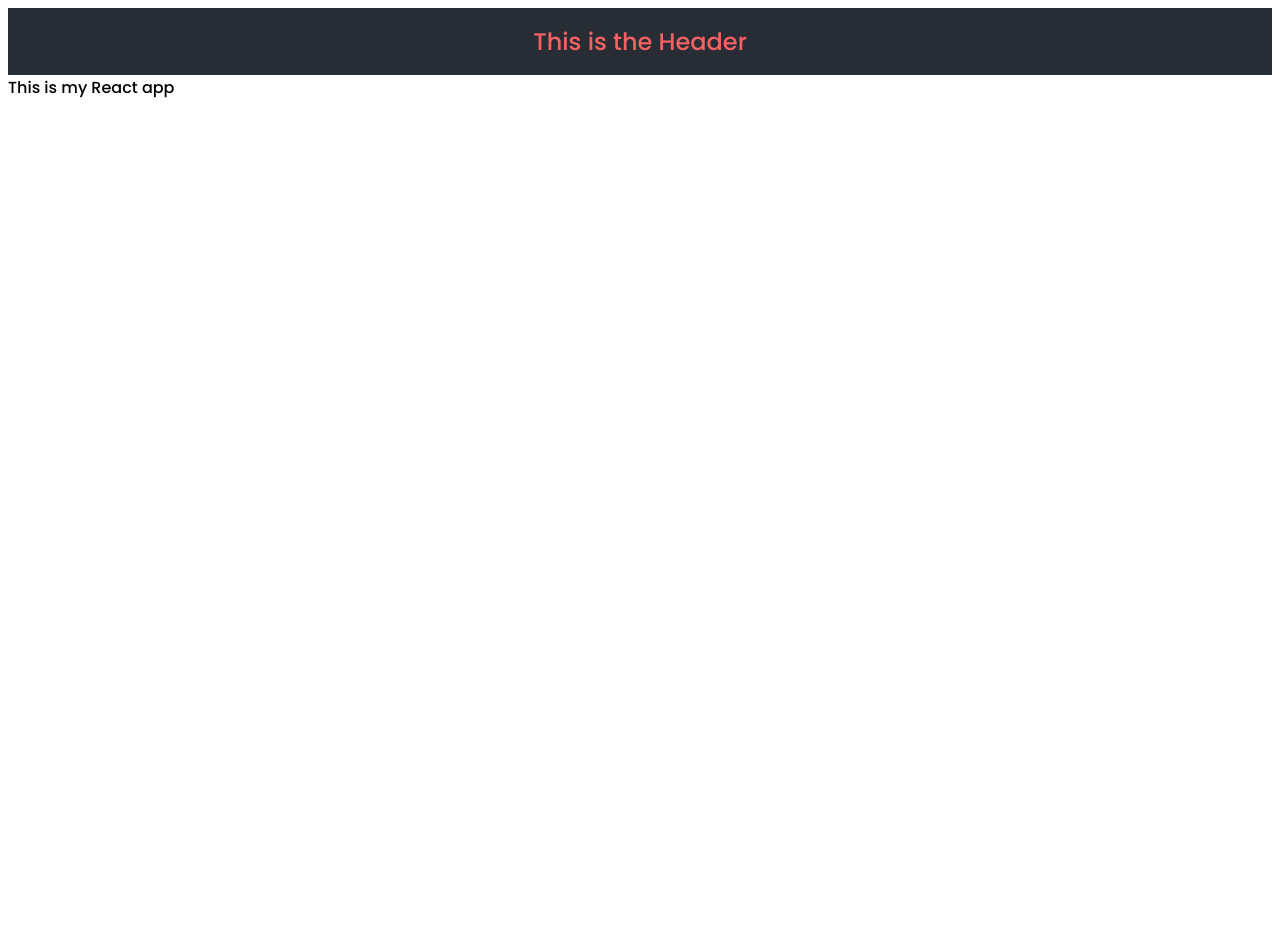
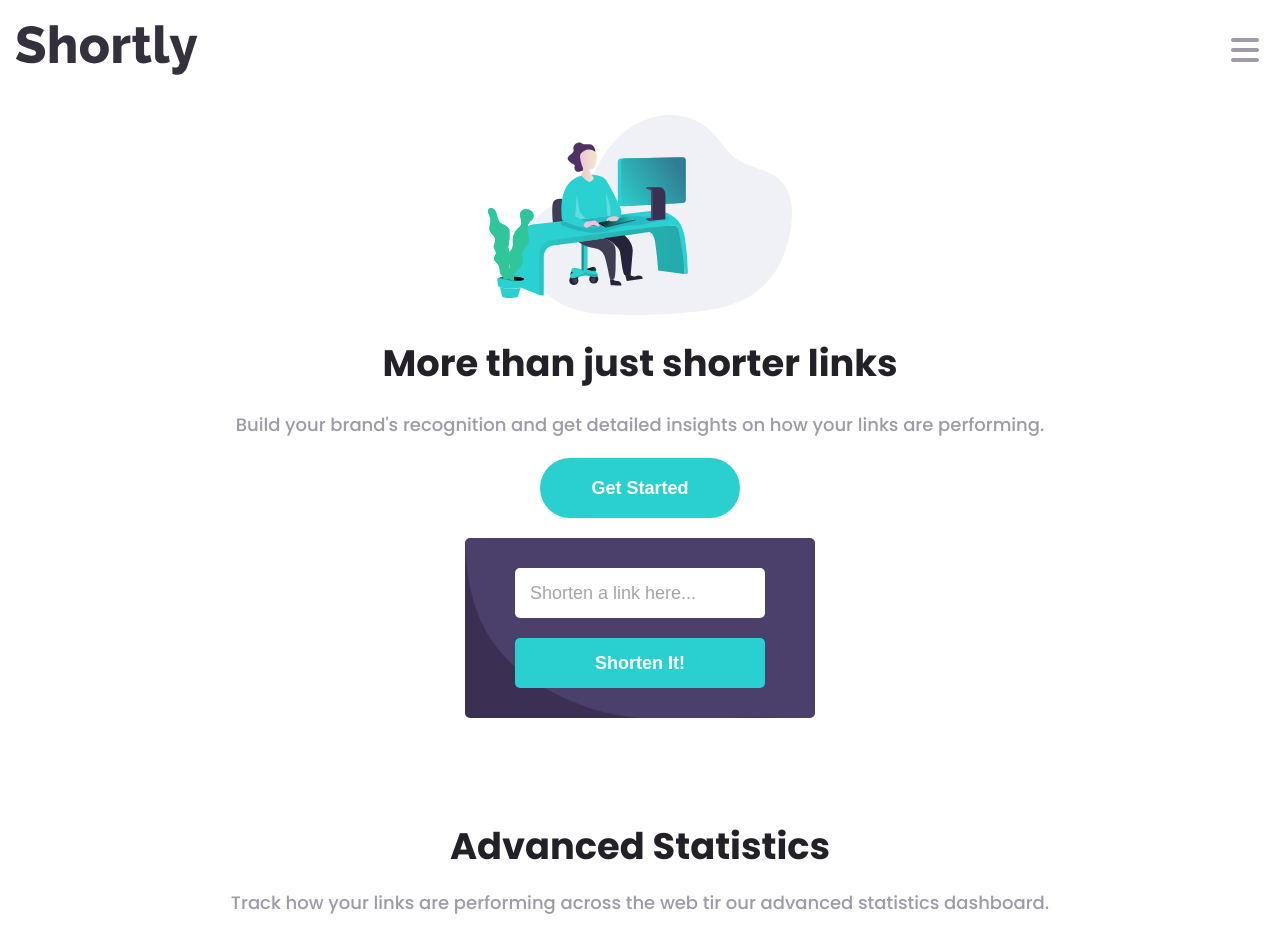
Before and after one commit to sean365-bit/Shortly-App, a React (Vite) app: page / in a window 1280 px wide. Shown: the top 952 px of the page. Before the commit the page ends 800 px from the top, so only its background shows below. Built offline with nearby package versions, Linux system fonts and the light colour scheme.

Commit message:
add link box

```diff
--- a/src/App.tsx
+++ b/src/App.tsx
@@ -1,11 +1,14 @@
 import "./styles/_main.scss";
 import Header from "./components/Header";
+import Body from "./components/Body";
+import Stats from "./components/Stats";
 
 function App() {
   return (
     <>
       <Header />
-      <div>This is my React app</div>
+      <Body />
+      <Stats />
     </>
   );
 }
--- /dev/null
+++ b/src/components/Body.scss
@@ -0,0 +1,40 @@
+@use "../styles/main" as *;
+
+main {
+  display: flex;
+  flex-direction: column;
+  justify-content: center;
+  align-items: center;
+  gap: 20px;
+}
+
+.main_logo {
+  height: 200px;
+  width: auto;
+}
+
+.body_tittle {
+  font-weight: 700;
+  font-size: 2.3rem;
+  text-align: center;
+  color: $very-dark-violet;
+}
+
+.body_prgh {
+  text-align: center;
+  color: $grayish-violet;
+}
+
+.get_button {
+  height: 60px;
+  width: 200px;
+
+  background: $cyan;
+  color: white;
+  font-size: 18px;
+  font-weight: 700;
+
+  border-radius: 35px;
+
+  border: none;
+}
--- /dev/null
+++ b/src/components/Body.tsx
@@ -0,0 +1,23 @@
+import ShortBox from "./ShortBox";
+import "./Body.scss";
+import mainLogo from "../assets/illustration-working.svg";
+
+function Body() {
+  return (
+    <main>
+      <img src={mainLogo} alt="logo" className="main_logo" />
+      <p className="body_tittle">More than just shorter links</p>
+
+      <p className="body_prgh">
+        Build your brand's recognition and get detailed insights on how your
+        links are performing.
+      </p>
+
+      <button className="get_button">Get Started</button>
+
+      <ShortBox />
+    </main>
+  );
+}
+
+export default Body;
--- a/src/components/Header.scss
+++ b/src/components/Header.scss
@@ -1,11 +1,28 @@
-@use "../styles/main" as *; // or "main" if using aliases
+@use "../styles/main" as *;
 
+.header {
+  height: 100px;
+  width: auto;
 
-// Header.scss
-.header {
-  background-color: #282c34;
-  color: $red;
-  padding: 1rem;
-  text-align: center;
-  font-size: 1.5rem;
+  display: flex;
+  justify-content: space-between;
+  align-items: center;
+  padding-left: 15px;
+  padding-right: 15px;
+
+  margin-bottom: 15px;
 }
+
+.app_logo {
+  height: 50px;
+  width: auto;
+}
+
+.hamburguer {
+  height: 40px;
+  width: 40px;
+
+  &:hover {
+    cursor: pointer;
+  }
+}
--- a/src/components/Header.tsx
+++ b/src/components/Header.tsx
@@ -1,9 +1,21 @@
 import "./Header.scss";
+import appLogo from "../assets/logo.svg";
 
 function Header() {
   return (
     <header className="header">
-      <div>This is the Header</div>
+      <img src={appLogo} alt="logo" className="app_logo" />
+
+      <svg
+        xmlns="http://www.w3.org/2000/svg"
+        viewBox="0 0 640 640"
+        className="hamburguer"
+      >
+        <path
+          fill="#9e9aa7"
+          d="M96 160C96 142.3 110.3 128 128 128L512 128C529.7 128 544 142.3 544 160C544 177.7 529.7 192 512 192L128 192C110.3 192 96 177.7 96 160zM96 320C96 302.3 110.3 288 128 288L512 288C529.7 288 544 302.3 544 320C544 337.7 529.7 352 512 352L128 352C110.3 352 96 337.7 96 320zM544 480C544 497.7 529.7 512 512 512L128 512C110.3 512 96 497.7 96 480C96 462.3 110.3 448 128 448L512 448C529.7 448 544 462.3 544 480z"
+        />
+      </svg>
     </header>
   );
 }
--- /dev/null
+++ b/src/components/ShortBox.scss
@@ -0,0 +1,54 @@
+@use "../styles/main" as *;
+
+.short_box {
+  width: 350px;
+  height: 180px;
+  border-radius: 5px;
+
+  margin-bottom: 100px; //
+
+  background-image: url("../assets/bg-shorten-mobile.svg");
+  background-color: $dark-Violet;
+  background-repeat: no-repeat, repeat;
+  background-position: center;
+  background-size: cover;
+}
+
+form {
+  height: 100%;
+
+  display: flex;
+  flex-direction: column;
+
+  justify-content: center;
+  align-items: center;
+  gap: 20px;
+}
+
+.input_field,
+.input_button {
+  height: 50px;
+  width: 250px;
+  border-radius: 5px;
+}
+
+.input_field {
+  font-size: 18px;
+  font-weight: 500;
+  padding-left: 15px;
+  border: none;
+}
+
+input::placeholder {
+  color: gray;
+  opacity: 0.7;
+}
+
+.input_button {
+  background: $cyan;
+  color: white;
+  font-size: 18px;
+  font-weight: 700;
+
+  border: none;
+}
--- /dev/null
+++ b/src/components/ShortBox.tsx
@@ -0,0 +1,24 @@
+import "./ShortBox.scss";
+
+function ShortBox() {
+  return (
+    <section className="short_box">
+      <form>
+        <input
+          type="text"
+          name="shortLink"
+          className="input_field"
+          placeholder="Shorten a link here..."
+        />
+
+        <input
+          type="submit"
+          value="Shorten It!"
+          className="input_button"
+        ></input>
+      </form>
+    </section>
+  );
+}
+
+export default ShortBox;
--- /dev/null
+++ b/src/components/Stats.scss
@@ -0,0 +1,26 @@
+@use "../styles/main" as *;
+
+.stats {
+  //   border: 3px solid green;
+
+  display: flex;
+  flex-direction: column;
+  align-items: center;
+  justify-content: center;
+
+  margin-bottom: 100px; //
+}
+
+.stats_heading {
+  font-weight: 700;
+  font-size: 2.3rem;
+  text-align: center;
+  color: $very-dark-violet;
+
+  margin-bottom: 15px;
+}
+
+.stats_prgh {
+  text-align: center;
+  color: $grayish-violet;
+}
--- /dev/null
+++ b/src/components/Stats.tsx
@@ -0,0 +1,15 @@
+import "./Stats.scss";
+
+function Stats() {
+  return (
+    <section className="stats">
+      <p className="stats_heading">Advanced Statistics</p>
+      <p className="stats_prgh">
+        Track how your links are performing across the web tir our advanced
+        statistics dashboard.
+      </p>
+    </section>
+  );
+}
+
+export default Stats;
--- a/src/styles/_main.scss
+++ b/src/styles/_main.scss
@@ -10,8 +10,15 @@ $grayish-violet: hsl(257, 7%, 63%);
 $very-dark-blue: hsl(255, 11%, 22%);
 $very-dark-violet: hsl(260, 8%, 14%);
 
+* {
+  margin: 0;
+  padding: 0;
+  box-sizing: border-box;
+}
+
 body {
   font-family: "Poppins", sans-serif;
   font-weight: 500;
   font-style: normal;
+  font-size: 18px;
 }
--- a/vite.config.ts
+++ b/vite.config.ts
@@ -5,4 +5,8 @@ import react from "@vitejs/plugin-react";
 export default defineConfig({
   plugins: [react()],
   base: "/Shortly-App",
+  server: {
+    host: true,
+    port: 5173,
+  },
 });
```
